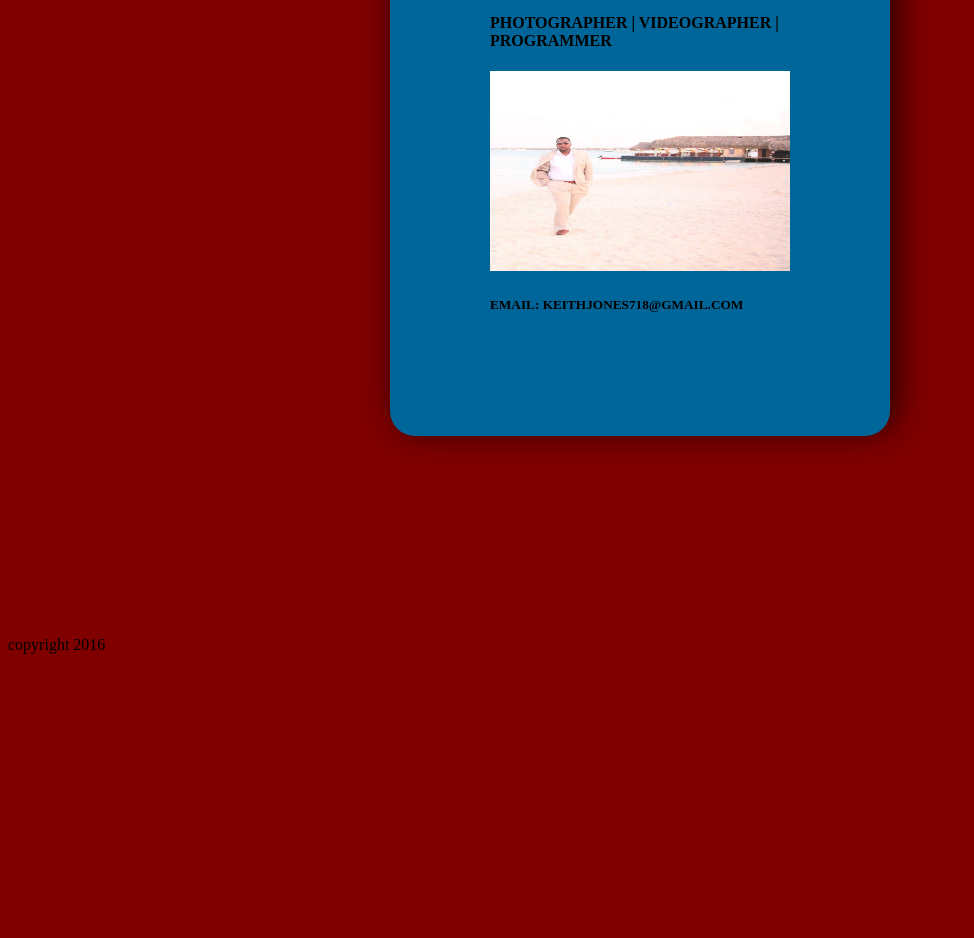
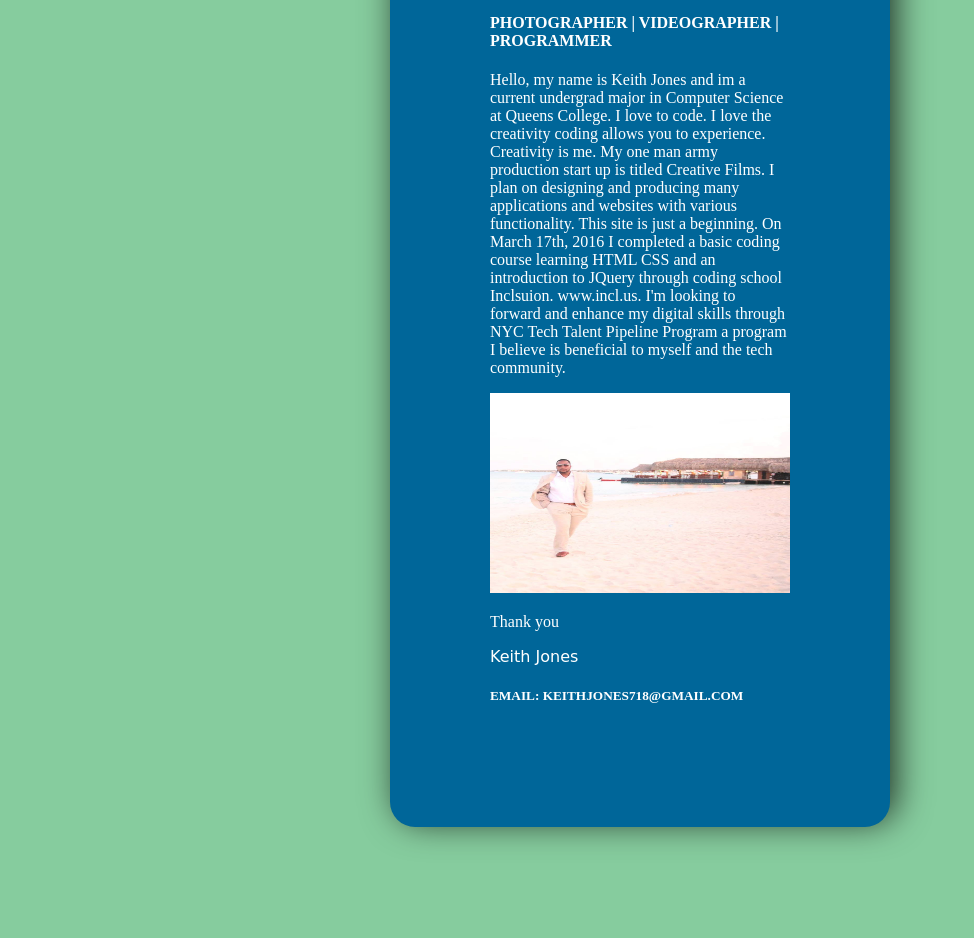
Before and after one commit to KJ2/MyPersonalWebsite, a plain HTML site: page index.html in a window 1280 px wide. Shown: the part 400-1338 px from the top of the page, without its empty margins (0-974 px from the left). Before the commit the page ends 1062 px from the top, so only its background shows below. Drawn offline with Linux system fonts and the light colour scheme.

Commit message:
Changing background color

```diff
--- a/css/style.css
+++ b/css/style.css
@@ -6,7 +6,7 @@ h1{
 }
 
 body {
-	background-color: #800000;
+	background-color: #86CC9E;
 }
 
 .profilepic{
--- a/index.html
+++ b/index.html
@@ -8,17 +8,17 @@
 <body>
 <marquee style="z-index:2;position:absolute;left:18px;top:97px;font-family:Cursive;font-size:20pt;color:#006699;height:200px;"scrollamount="3" direction="down">Photographer</marquee>
 		<marquee style="z-index:2;position:absolute;left:200px;top:97px;font-family:Cursive;font-size:20pt;color:#006699;height:200px;"scrollamount="3" direction="down">Videographer</marquee>
-		<marquee style="z-index:2;position:absolute;left:880px;top:97px;font-family:Cursive;font-size:20pt;color:#006699;height:200px;"scrollamount="3" direction="down">KEITHJONES718@GMAIL</marquee>
+		<marquee style="z-index:2;position:absolute;left:900px;top:97px;font-family:Cursive;font-size:20pt;color:#006699;height:200px;"scrollamount="3" direction="down">KEITHJONES718@GMAIL</marquee>
 		<marquee style="z-index:2;position:absolute;left:100px;top:150px;font-family:Cursive;font-size:20pt;color:#006699;height:200px;"scrollamount="3" direction="down">Programmer</marquee>
 <div id="box">
 	<div ID="TEXT">
 	<h1>Keith Jones</h1>
-	<h4>PHOTOGRAPHER | VIDEOGRAPHER | PROGRAMMER</h4>
+	<h4 style="color: white;">PHOTOGRAPHER | VIDEOGRAPHER | PROGRAMMER</h4>
+	<P style="color: white;">Hello, my name is Keith Jones and im a current undergrad major in Computer Science at Queens College. I love to code. I love the creativity coding allows you to experience. Creativity is me. My one man army production start up is titled Creative Films. I plan on designing and producing many applications and websites with various functionality. This site is just a beginning. On March 17th, 2016 I completed a basic coding course learning HTML CSS and an introduction to JQuery through coding school Inclsuion. www.incl.us. I'm looking to forward and enhance my digital skills through NYC Tech Talent Pipeline Program a program I believe is beneficial to myself and the tech community.</P>
 	<img class="profilepic" src="img/beach.jpg" alt="Keith Jones's Photo">
-	<H5>EMAIL: KEITHJONES718@GMAIL.COM</H5>
-	</div>
+	<P style="color: white;"> Thank you </P>
+	<p style="font-family: cursive; color: white;"> Keith Jones </p>
+	<H5 style="color: white;">EMAIL: KEITHJONES718@GMAIL.COM</H5>
 </div>
-<div id="footer">copyright 2016</div>
-
 </body>
 </html>
```
